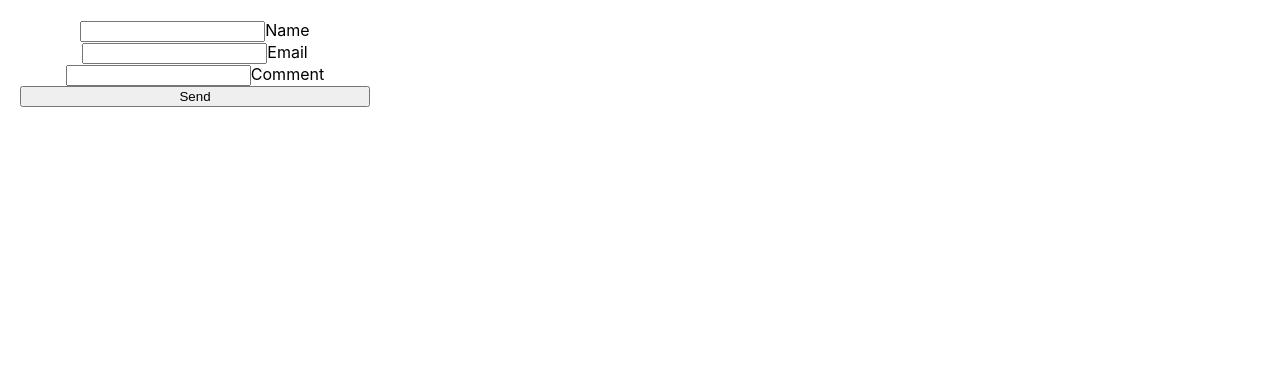
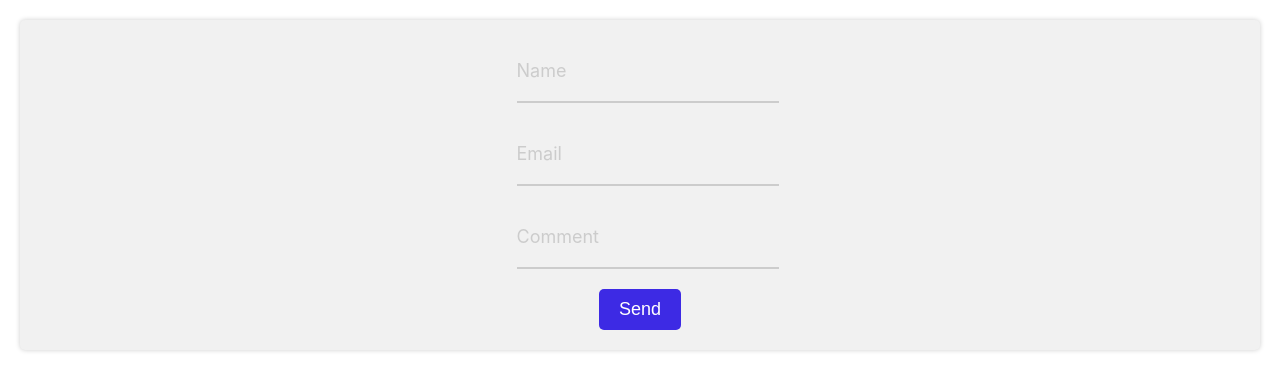
Before and after one commit to donatselmanii/hospitalmanagmentsystem, a React (Create React App) app in the folder frontend/: page /ContactForm in a window 1280 px wide. Shown: the top 390 px of the page. Built offline with nearby package versions, Linux system fonts and the light colour scheme.

Commit message:
Nje ndryshim ne css e ContactFormes
Ndryshim i css ne contact form sepse i vjetri kishte probleme

```diff
--- a/frontend/src/css/largedevices/ContactForm.css
+++ b/frontend/src/css/largedevices/ContactForm.css
@@ -1,84 +1,64 @@
 .card {
-    background-color: #fff;
-    border-radius: 10px;
-    padding: 20px;
-    width: 350px;
   display: flex;
   flex-direction: column;
-  }
-
-  .title {
-    font-size: 24px;
-    font-weight: 600;
-    text-align: center;
-  }
-
-  .form {
-    margin-top: 20px;
-    display: flex;
-    flex-direction: column;
+  align-items: center;
+  justify-content: center;
+  margin: 20px;
+  padding: 20px;
+  background-color: #f1f1f1;
+  box-shadow: 0px 0px 5px rgba(0, 0, 0, 0.2);
+  border-radius: 5px;
 }
 
 .group {
   position: relative;
+  margin: 20px 0;
 }
 
-  .form .group label {
-    font-size: 14px;
-    color: rgb(99, 102, 102);
-    position: absolute;
-    top: -10px;
-    left: 10px;
-    background-color: #fff;
-    transition: all .3s ease;
+input {
+  border: none;
+  border-bottom: 2px solid #ccc;
+  font-size: 18px;
+  padding: 10px 10px 10px 5px;
+  background: transparent;
+  width: 100%;
+  transition: all 0.3s ease;
 }
 
-  .form .group input,
-  .form .group textarea {
-    padding: 10px;
-    border-radius: 5px;
-    border: 1px solid rgba(0, 0, 0, 0.2);
-    margin-bottom: 20px;
-    outline: 0;
-    width: 100%;
-    background-color: transparent;
+input:focus {
+  outline: none;
+  border-bottom: 2px solid #3d2ae4;
 }
 
-  .form .group input:placeholder-shown+ label, .form .group textarea:placeholder-shown +label {
-    top: 10px;
-    background-color: transparent;
+label {
+  position: absolute;
+  top: 0;
+  left: 0;
+  font-size: 18px;
+  color: #ccc;
+  pointer-events: none;
+  transition: all 0.3s ease;
 }
 
-  .form .group input:focus,
-  .form .group textarea:focus {
-    border-color: #3366cc;
-  }
-
-  .form .group input:focus+ label, .form .group textarea:focus +label {
-    top: -10px;
-    left: 10px;
-    background-color: #fff;
-    color: #3366cc;
-    font-weight: 600;
+input:focus ~ label,
+input:not(:placeholder-shown) ~ label {
+  top: -20px;
+  left: 0;
+  color: #3d2ae4;
   font-size: 14px;
 }
 
-  .form .group textarea {
-    resize: none;
-    height: 100px;
-  }
-
-  .form button {
-    background-color: #3366cc;
+button {
+  background-color: #3d2ae4;
   color: #fff;
+  font-size: 18px;
+  padding: 10px 20px;
   border: none;
   border-radius: 5px;
-    padding: 10px;
-    font-size: 16px;
   cursor: pointer;
   transition: all 0.3s ease;
 }
 
-  .form button:hover {
-    background-color: #27408b;
+button:hover {
+  background-color: #3d2ae4;
 }
```
Lines whose indentation alone changed are shown as unchanged.
